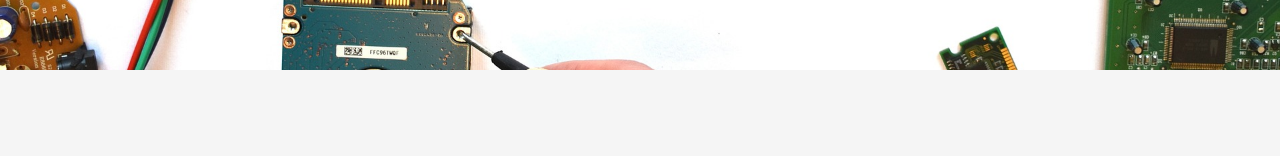
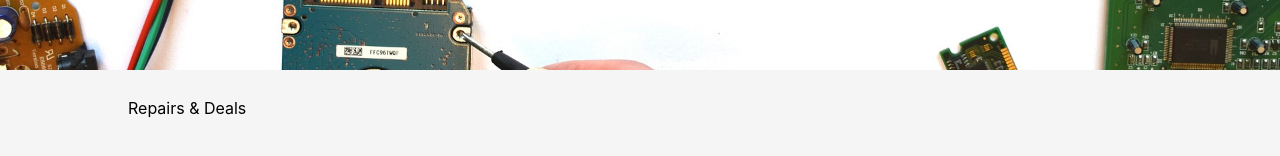
Before and after one commit to SandeSydney/tech_shop, a React (Create React App) app: page /services in a window 1280 px wide. Shown: the part 710-866 px from the top of the page. Before the commit the page ends 800 px from the top, so only its background shows below. Built offline with nearby package versions, Linux system fonts and the light colour scheme; the HTML template or start-up script is replaced by a standard one.

Commit message:
Added necessary resources and service offer components

```diff
--- a/src/components/Services.jsx
+++ b/src/components/Services.jsx
@@ -1,4 +1,17 @@
 import React from 'react'
+import ServiceOffer from './ServiceOffer'
+import diagnosis from '../resources/computer_diagnostic.png'
+import screen from '../resources/computer-screen.png'
+import cctv from '../resources/camera.png'
+import printer from '../resources/printer.png'
+import repair from '../resources/computer-repair.png'
+import os from '../resources/operating-system.png'
+import virus from '../resources/malware.png'
+import data from '../resources/data-recovery.png'
+import software from '../resources/software-installer.png'
+import password from '../resources/password-removal.png'
+import networks from '../resources/computer-networks.png'
+import accessories from '../resources/hard-disk-78.png'
 
 function Services() {
   return (
@@ -14,7 +27,24 @@ function Services() {
           </div>
         </div>
       </div>
-            <div className="main-content"></div>
+      <div className="deals">
+        <div className="main-container">
+          <div className='service-deals'>
+            <p>Repairs & Deals</p>
+          </div>
+          <ServiceOffer />
+          <ServiceOffer />
+          <ServiceOffer />
+          <ServiceOffer />
+          <ServiceOffer />
+          <ServiceOffer />
+          <ServiceOffer />
+          <ServiceOffer />
+          <ServiceOffer />
+          <ServiceOffer />
+          <ServiceOffer />
+        </div>
+      </div>
     </>
   )
 }
```
Lines whose indentation alone changed are shown as unchanged.
